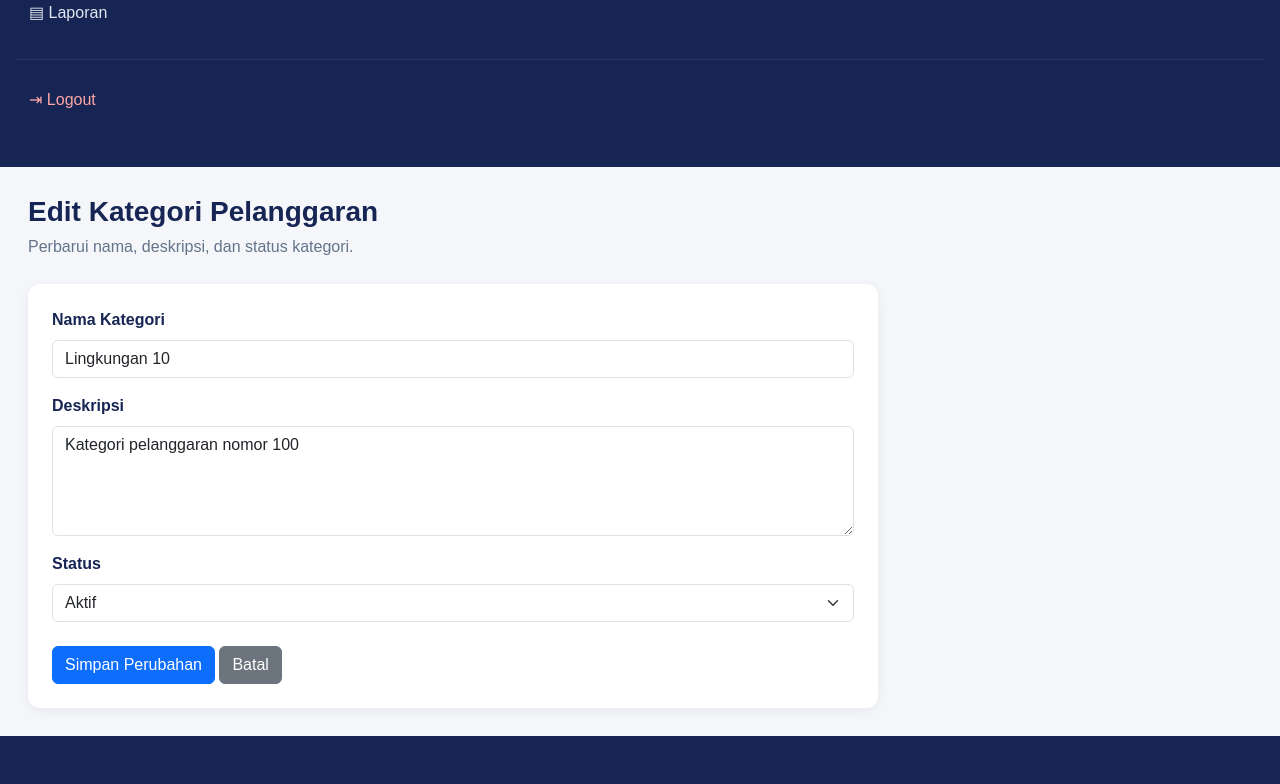
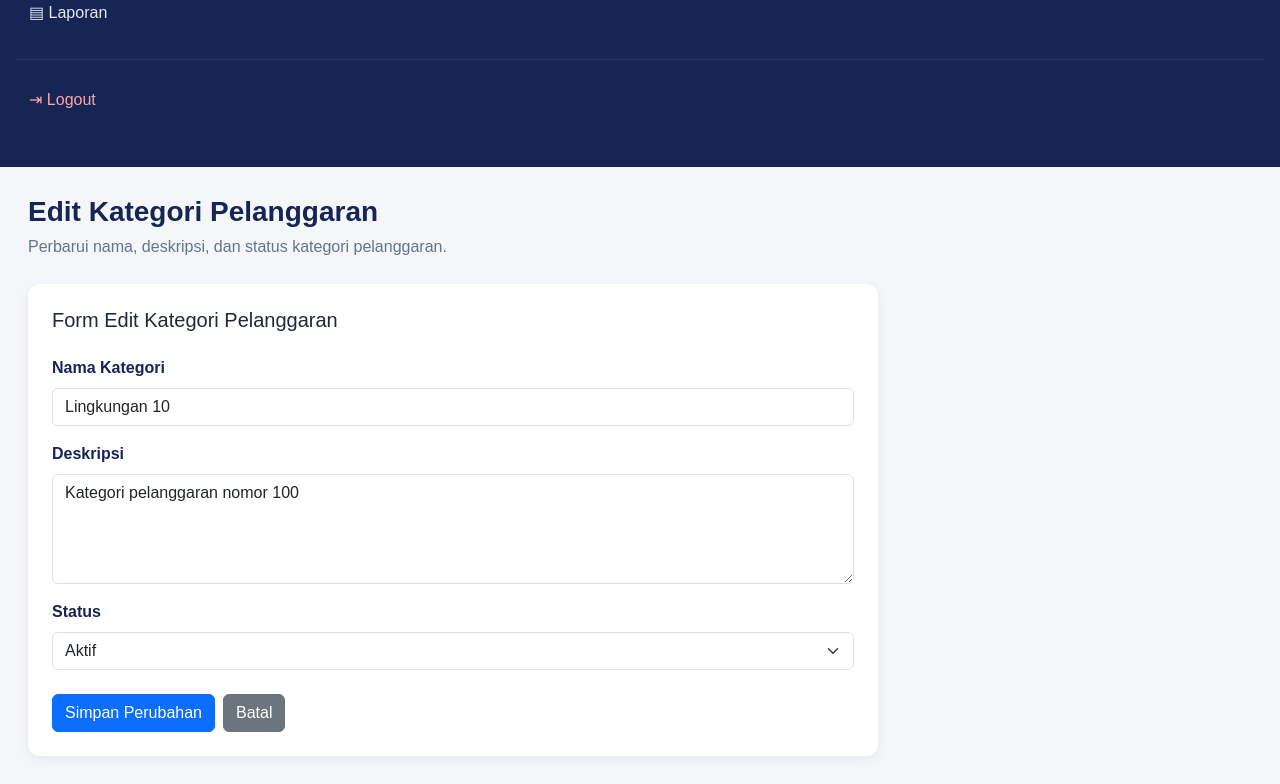
Before and after one commit to rplxrpl41-bit/UKK-2026, a PHP site: page /UKK-2026/edit_kategori_pelanggaran.php?id=100 in a window 1280 px wide. Shown: the part 633-1417 px from the top of the page. Before the commit the page ends 1369 px from the top, so only its background shows below. Run offline with PHP 8.4, Linux system fonts and the light colour scheme; a user stored in the database is signed in; data comes from the database, SQL or seed files in the repository.

Commit message:
blum selesai

```diff
--- a/edit_kategori_pelanggaran.php
+++ b/edit_kategori_pelanggaran.php
@@ -104,14 +104,18 @@ if ($_SERVER['REQUEST_METHOD'] === 'POST') {
 
         <main class="col-md-9 col-lg-10 main-content">
             <h1 class="page-title">Edit Kategori Pelanggaran</h1>
-            <p class="page-description">Perbarui nama, deskripsi, dan status kategori.</p>
+            <p class="page-description">Perbarui nama, deskripsi, dan status kategori pelanggaran.</p>
 
-            <?php if ($error !== ''): ?>
-                <div class="alert alert-danger"><?= e($error) ?></div>
-            <?php endif; ?>
+            <div class="content-card edit-form">
+                <h5 class="section-title mb-4">Form Edit Kategori Pelanggaran</h5>
 
-            <div class="content-card">
-                <form method="POST">
+                <?php if ($error !== ''): ?>
+                    <div class="alert alert-danger"><?= e($error) ?></div>
+                <?php endif; ?>
+
+                <form method="POST" action="edit_kategori_pelanggaran.php?id=<?= $id ?>">
+                    <input type="hidden" name="id" value="<?= $id ?>">
+
                     <div class="mb-3">
                         <label class="form-label" for="nama">Nama Kategori</label>
                         <input type="text" name="nama" id="nama" class="form-control"
@@ -132,12 +136,15 @@ if ($_SERVER['REQUEST_METHOD'] === 'POST') {
                         </select>
                     </div>
 
-                    <button type="submit" class="btn btn-primary">Simpan Perubahan</button>
-                    <a href="kelola_kategori_pelanggaran.php" class="btn btn-secondary">Batal</a>
+                    <div class="d-flex gap-2 flex-wrap">
+                        <button type="submit" class="btn btn-primary">Simpan Perubahan</button>
+                        <a href="kelola_kategori_pelanggaran.php" class="btn btn-secondary">Batal</a>
+                    </div>
                 </form>
             </div>
         </main>
     </div>
 </div>
+<script src="https://cdn.jsdelivr.net/npm/bootstrap@5.3.8/dist/js/bootstrap.bundle.min.js"></script>
 </body>
 </html>
--- a/login.php
+++ b/login.php
@@ -9,7 +9,6 @@ if (isset($_SESSION['login']) && $_SESSION['login'] === true) {
 }
 
 $error = '';
-
 if (isset($_SESSION['pesan_error'])) {
     $error = $_SESSION['pesan_error'];
     unset($_SESSION['pesan_error']);
```
Also changed, not shown: proses_kategori_pelanggaran.php (added).
